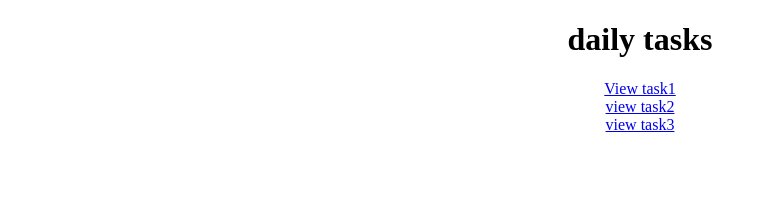
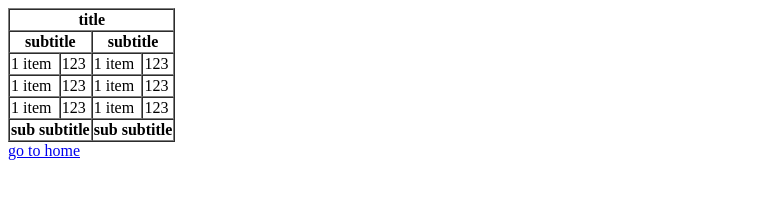
Before and after one commit to anilkanchrla/task3, a plain HTML site: page index.html in a window 1280 px wide. Shown: the whole page, without its empty margins (0-767 px from the left). Drawn offline with Linux system fonts and the light colour scheme.

Commit message:
Add files via upload

```diff
--- a/index.html
+++ b/index.html
@@ -3,21 +3,41 @@
 <head>
     <meta charset="UTF-8">
     <meta name="viewport" content="width=device-width, initial-scale=1.0">
-    <title>routing</title>
+    <title>tables</title>
 </head>
 <body>
-    <center>
-        <h1><b>daily tasks</b></h1>
-        <a href="../day1/index.html" target="blank">View task1</a>
+    <table border="1" cellpading="20" cellspacing="0">
+        <tr>
+            <th colspan="4">title</th>
+        </tr>
+        <tr>
+            <th colspan="2">subtitle</th>
+            <th colspan="2">subtitle</th>
+        </tr>
+        <tr>
+            <td>1 item</td>
+            <td>123</td>
+            <td>1 item</td>
+            <td>123</td>
+        </tr>
+        <tr>
+            <td>1 item</td>
+            <td>123</td>
+            <td>1 item</td>
+            <td>123</td>
+        </tr>
+        <tr>
+        <td>1 item</td>
+        <td>123</td>
+        <td>1 item</td>
+        <td>123</td>
+        </tr>
+        <tr>
+            <th colspan="2">sub subtitle</th>
+            <th colspan="2">sub subtitle</th>
+        </tr>
 
-    </center>
-    <center>
-        <a href="../day2/index.html" target="blank">view task2</a>
-    </center>
-    <center>
-        <a href="../day4/index.html" target="_blank">view task3</a>
-    </center>
-
-
+    </table>
+    <a href="../day3/index.html">go to home</a>
 </body>
 </html>
```
